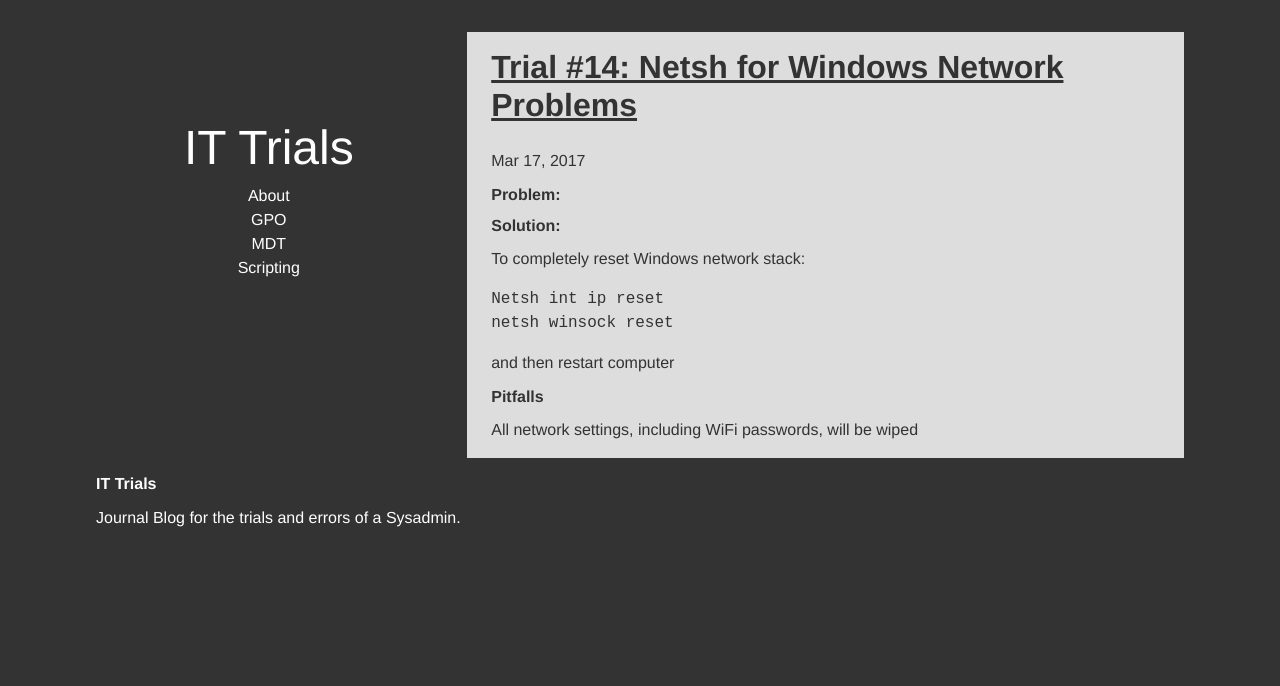
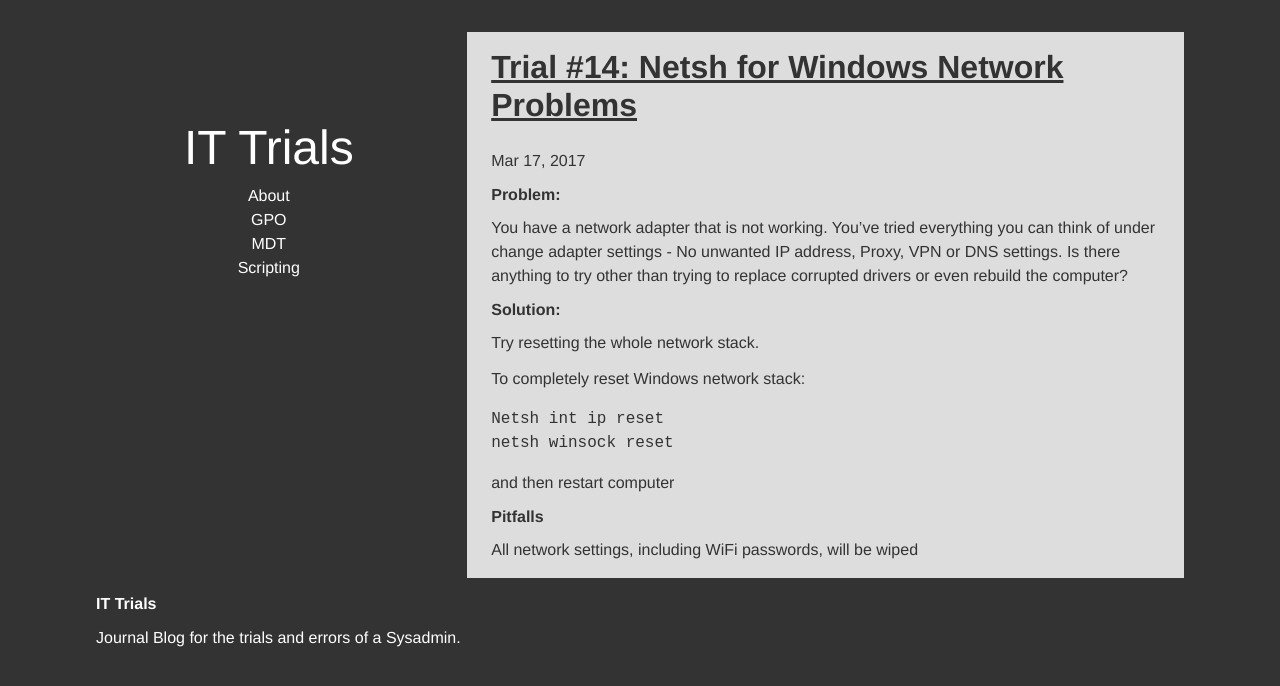
Before and after one commit to IT-trials/IT-trials.github.io, a Jekyll site: the page built from _posts/2017-03-17-netsh-for-windows-network-problems.markdown, in a window 1280 px wide. Shown: the top 686 px of the page. Built offline with Jekyll 4.4.1, drawn with Linux system fonts in a browser that asks for light colours; comment, search, counter and statistics services are not loaded.

Commit message:
write in problem info

```diff
--- a/_posts/2017-03-17-netsh-for-windows-network-problems.markdown
+++ b/_posts/2017-03-17-netsh-for-windows-network-problems.markdown
@@ -6,9 +6,11 @@ categories: Scripting
 ---
 
 ## Problem:
-
+You have a network adapter that is not working. You've tried everything you can think of under change adapter settings - No unwanted IP address, Proxy, VPN or DNS settings.  Is there anything to try other than trying to replace corrupted drivers or even rebuild the computer?
 
 ## Solution:
+Try resetting the whole network stack.
+
 To completely reset Windows network stack:
 
     Netsh int ip reset
```
